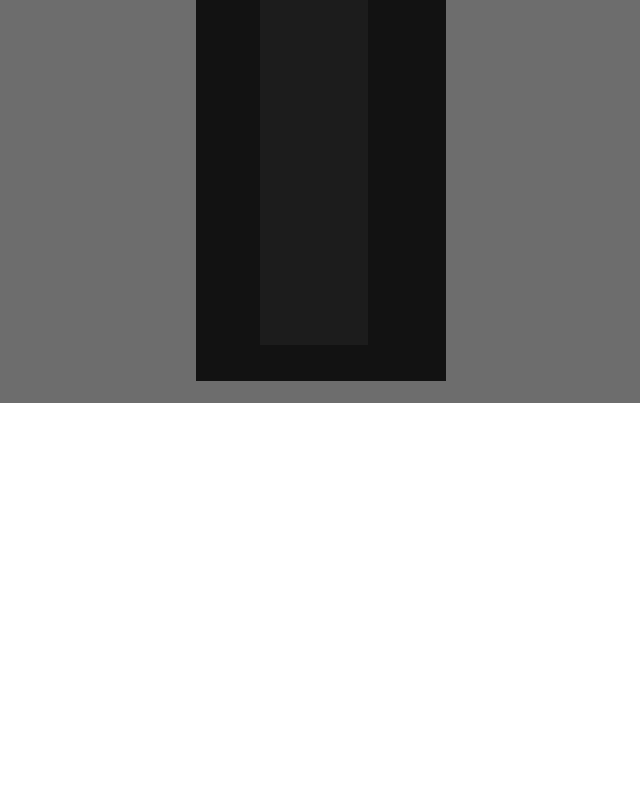
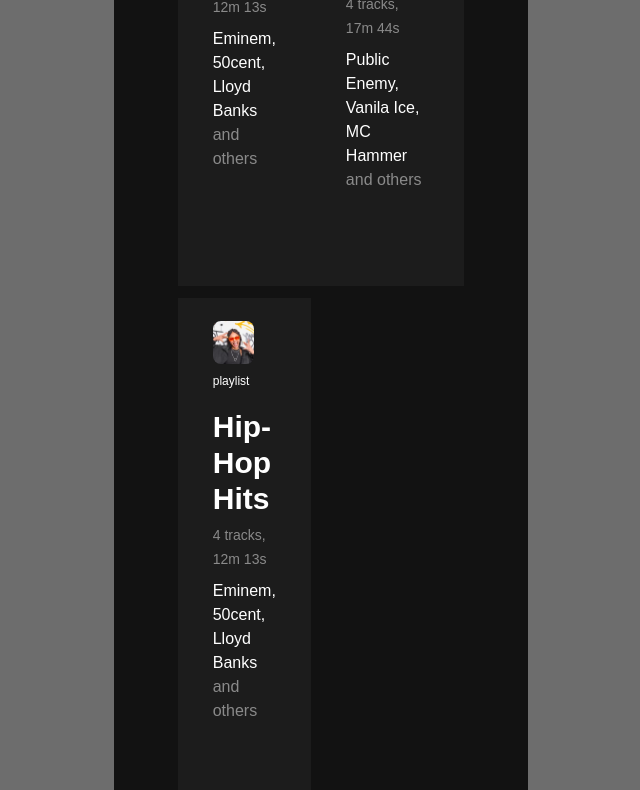
Before and after one commit to krutko77/player-audio, a plain HTML site: page index.html in a window 1280 px wide. Shown: the part 397-1187 px from the top of the page, without its empty margins (319-959 px from the left). Before the commit the page ends 800 px from the top, so only its background shows below. Drawn offline with Linux system fonts and the light colour scheme.

Commit message:
renderPlaylistHeader

```diff
--- a/js/app.js
+++ b/js/app.js
@@ -1,4 +1,5 @@
-let playlist1 = {
+
+let playlists = [{
 		title: "Hip-Hop Hits",
 		coverImageUrl: "../../img/playlist1-img.jpg",
 		info: {
@@ -50,8 +51,9 @@ let playlist1 = {
 				isHot: false,
 			},
 		],
-};
-let playlist2 = {
+	},
+
+	{
 		title: "Rap Hits 1990s",
 		coverImageUrl: "../../img/playlist2-img.jpg",
 		info: {
@@ -102,78 +104,133 @@ let playlist2 = {
 				isHot: false,
 			},
 		],
-};
+	},
 
-let playlists = [playlist1, playlist2];
+	{
+		title: "Hip-Hop Hits",
+		coverImageUrl: "../../img/playlist1-img.jpg",
+		info: {
+			totalTracksCount: "4 tracks",
+			totalTracksDuration: "12m 13s",
+			artistNames: "Eminem, 50cent, Lloyd Banks",
+			otherArtist: "and others",
+		},
+		tracks: [
+			{
+				coverImageUrl: "../../img/Eminem.jpg",
+				artistName: "Eminem - ",
+				title: "Rap God",
+				fileUrl: "../../files/Eminem_-_Rap_God.mp3",
+				isHot: true,
+				trackImgId: "track-img-1",
+				artistNameId: "artist-name-1",
+				trackNameId: "track-name-1",
+				audioBoxId: "audio-box-1",
+			},
+			{
+				coverImageUrl: "../../img/50-cent.jpg",
+				artistName: "50cent - ",
+				title: "In da Club",
+				fileUrl: "../../files/50_Cent_-_In_Da_Club_47965582.mp3",
+				isHot: false,
+				trackImgId: "track-img-2",
+				artistNameId: "artist-name-2",
+				trackNameId: "track-name-2",
+				audioBoxId: "audio-box-2",
+			},
+			{
+				coverImageUrl: "../../img/DMX.jpg",
+				artistName: "DMX - ",
+				title: "Give It To Ya",
+				fileUrl: "../../files/DMX_-_X_Gon_Give_It_to_Ya_73088122.mp3",
+				isHot: true,
+				trackImgId: "track-img-3",
+				artistNameId: "artist-name-3",
+				trackNameId: "track-name-3",
+				audioBoxId: "audio-box-3",
+			},
+			{
+				coverImageUrl: "../../img/Eminem-2.jpg",
+				artistName: "Eminem feat 50 Cent, Cashis - ",
+				title: "You Don't Know",
+				fileUrl:
+				"../../files/Eminem_50_Cent_Lloyd_Banks_Cahis_-_You_Dont_Know_48270332.mp3",
+				isHot: false,
+			},
+		],
+	},
+]
+
 
 renderPlaylists(playlists);
 
-function renderPlaylists (playlistsForRendering) {
-	const contentPage = document.getElementById("content-page");
-	const playlistTemplate = document.getElementById("playlist-template");
+function renderPlaylists (inputPlaylists) {
 
-	const listPlaylist = playlists.map((playlist, index) => {
-
-	let playlistBody = document.createElement("div");
-	playlistBody.classList.add("content__playlist", "playlist");
-	playlistBody.setAttribute('name', index + 'playlistName');
-	playlistBody.innerHTML = playlistTemplate.innerHTML;
-	contentPage.append(playlistBody);
-
-	renderPlaylist(playlist, index);
-	return playlistBody;
-  })
+	for (let i = 0; i < inputPlaylists.length; i++) {
+		const playlist = inputPlaylists[i];
+		renderPlaylist(playlist);
 	}
-
+}
 
 function renderPlaylist(playlistForRendering) {
 	renderPlaylistHeader(playlistForRendering);
-  renderPlaylistTracks(playlistForRendering);
+	/* renderPlaylistTracks(playlistForRendering);  */
  }
 
-function renderPlaylistHeader(playlistForRendering, index) {
-	let divElement = document.getElementsByName(`${index}playlistName`);
-	console.log(divElement)
+function renderPlaylistHeader(playlistForRendering) {
+	const contentPage = document.getElementById("content-page");
+	let playlistBody = document.createElement("div");
+	playlistBody.classList.add("content__playlist", "playlist");
+	contentPage.append(playlistBody);
 
-	let playlistImageElement = document.createElement("img");
-	playlistImageElement.classList.add("description__img");
-	playlistImageElement.src = playlistForRendering.coverImageUrl;
-	playlistImageElement.alt = "playlist image";
-	playlistImageElement.width = "170";
-	playlistImageElement.height = "176";
-	const imgBoxDescription = divElement[0].querySelector("[data-role='img-box-description']");
-	imgBoxDescription.append(playlistImageElement);
+	let playlistDescription = document.createElement("div");
+	playlistDescription.classList.add("playlist__description", "description");
+	playlistBody.append(playlistDescription);
 
-  let playlistTitleElement = document.createElement("span");
-  playlistTitleElement.append(playlistForRendering.title);
-  const playlistTitle = divElement[0].querySelector("[data-role='playlist-title']");
-  playlistTitle.append(playlistTitleElement);
+	let playlistDescriptionImgBox = document.createElement("div");
+	playlistDescriptionImgBox.classList.add("description__img-box");
+	playlistDescription.append(playlistDescriptionImgBox);
 
-  let playlistCountElement = document.createElement("span");
-  playlistCountElement.append(
-    playlistForRendering.info.totalTracksCount +
-      "," +
-      " " +
-      playlistForRendering.info.totalTracksDuration
-  );
-  const playlistCount = divElement[0].querySelector("[data-role='playlist-count']");
-  playlistCount.append(playlistCountElement);
+	let playlistDescriptionTextBox = document.createElement("div");
+	playlistDescriptionTextBox.classList.add("description__text-box", "text-box");
+	playlistDescription.append(playlistDescriptionTextBox);
 
-  let playlistArtistsElement = document.createElement("span");
-  playlistArtistsElement.append(playlistForRendering.info.artistNames);
-  const playlistArtistsList = divElement[0].querySelector("[data-role='artists-list']");
-  playlistArtistsList.prepend(playlistArtistsElement);
+	let playlistTextBoxLabel = document.createElement("p");
+	playlistTextBoxLabel.classList.add("text-box__label");
+	playlistTextBoxLabel.textContent = "playlist";
+	playlistDescriptionTextBox.append(playlistTextBoxLabel);
 
-  let playlistOtherArtistsElement = document.createElement("span");
-  playlistOtherArtistsElement.append(
-    " " + playlistForRendering.info.otherArtist
-  );
-  playlistOtherArtistsElement.classList.add("text-box__span");
-  const playlistArtists = divElement[0].querySelector("[data-role='artists-list']");
-  playlistArtists.append(playlistOtherArtistsElement);
+	let playlistImage = document.createElement("img");
+	playlistImage.classList.add("description__img");
+	playlistImage.src = playlistForRendering.coverImageUrl;
+	playlistImage.alt = "playlist image";
+	playlistImage.width = "170";
+	playlistImage.height = "176";
+	playlistDescriptionImgBox.append(playlistImage);
+
+	let playlistTitle = document.createElement("h2");
+	playlistTitle.classList.add("text-box__playlist-title");
+	playlistTitle.append(playlistForRendering.title);
+	playlistDescriptionTextBox.append(playlistTitle);
+
+	let playlistCount = document.createElement("p");
+	playlistCount.classList.add("text-box__text-small");
+	playlistCount.append(playlistForRendering.info.totalTracksCount + "," + " " +
+	playlistForRendering.info.totalTracksDuration);
+	playlistDescriptionTextBox.append(playlistCount);
+
+	let playlistArtistsList = document.createElement("p");
+	playlistArtistsList.classList.add("text-box__text");
+	playlistArtistsList.append(playlistForRendering.info.artistNames);
+	playlistDescriptionTextBox.append(playlistArtistsList);
+
+	let playlistOtherArtists = document.createElement("span");
+	playlistOtherArtists.append(" " + playlistForRendering.info.otherArtist);
+	playlistOtherArtists.classList.add("text-box__span");
+	playlistArtistsList.append(playlistOtherArtists);
 }
 
-function renderPlaylistTracks(playlistForRendering) {
+/* function renderPlaylistTracks(playlistForRendering) {
   let divElement = document.getElementsByName(`${index}playlistName`);
 
   const playlistTracksListElement = divElement[0].querySelector("[data-role='tracks-list']");
@@ -233,3 +290,24 @@ function renderPlaylistTrack(inputTrackForRendering, index) {
   const audioBox = liElement[0].querySelector("[data-role='audio-box']");
   audioBox.append(trackAudioElement);
 }
+ */
+
+
+
+/* function renderPlaylists (playlistsForRendering) {
+
+	const playlistTemplate = document.getElementById("playlist-template");
+
+	const listPlaylist = playlists.map((playlist, index) => {
+
+	let playlistBody = document.createElement("div");
+	playlistBody.classList.add("content__playlist", "playlist");
+	playlistBody.setAttribute('name', index + 'playlistName');
+	playlistBody.innerHTML = playlistTemplate.innerHTML;
+	contentPage.append(playlistBody);
+
+	renderPlaylist(playlist, index);
+	return playlistBody;
+  })
+ }
+ */
--- /dev/null
+++ b/js/render.module.js
@@ -0,0 +1,2 @@
+import { a } from "./data.module.js";
+console.log(a);
```
Also changed, not shown: index.html (+1 -2 lines), js/data.module.js (added). Lines whose indentation alone changed are shown as unchanged.
